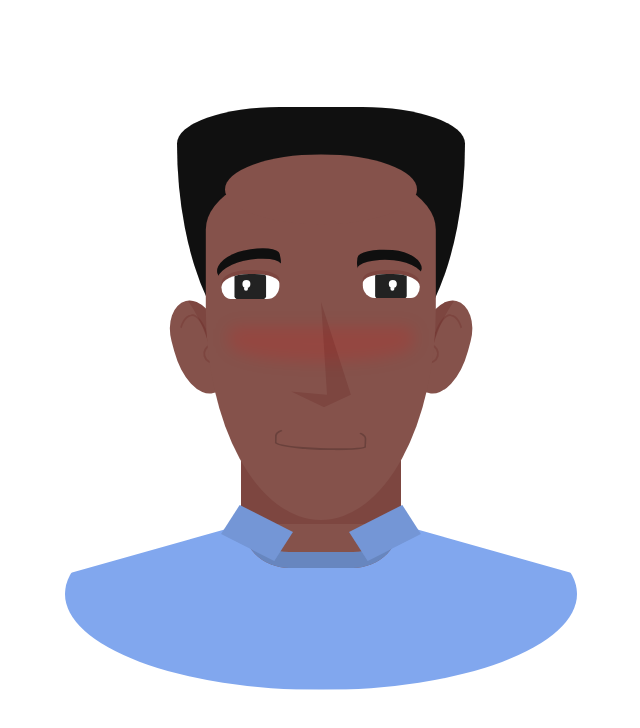
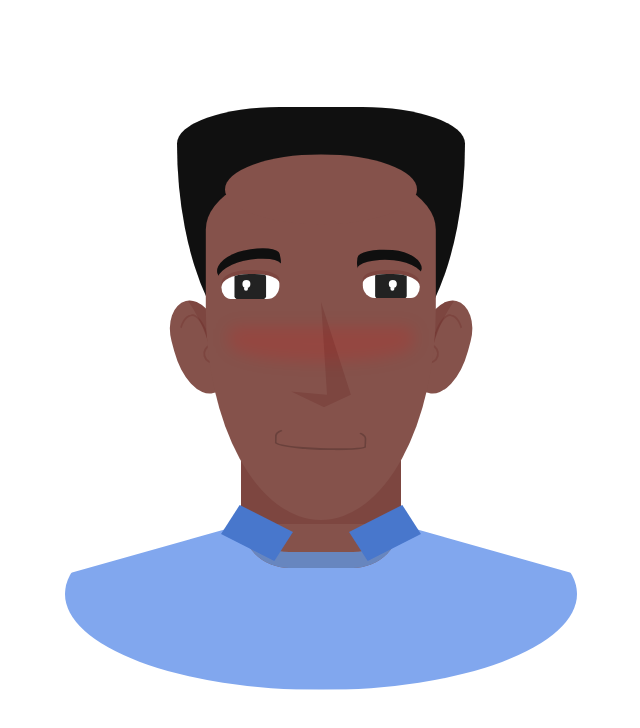
Before and after one commit to Justfemi/ZuriApp, a plain HTML site: page index.html in a window 1280 px wide. Shown: the whole page, without its empty margins (319-959 px from the left). Drawn offline with Linux system fonts and the light colour scheme.

Commit message:
ch:colar color adjusted

```diff
--- a/style.css
+++ b/style.css
@@ -213,12 +213,11 @@
 .shirt-neck {
   width: 10%;
   height: 5%;
-  background: var(--shirt);
+  background: #5084e3;
   transform:skew(-10deg) rotate(25deg);
   box-shadow: inset 0 0 0 5vmin rgba(0,0,0,0.1);
   top: 62%;
   left: 35%;
-  /* add border-radius to this colar */
 }
 
 .shirt-neck + .shirt-neck {
```
